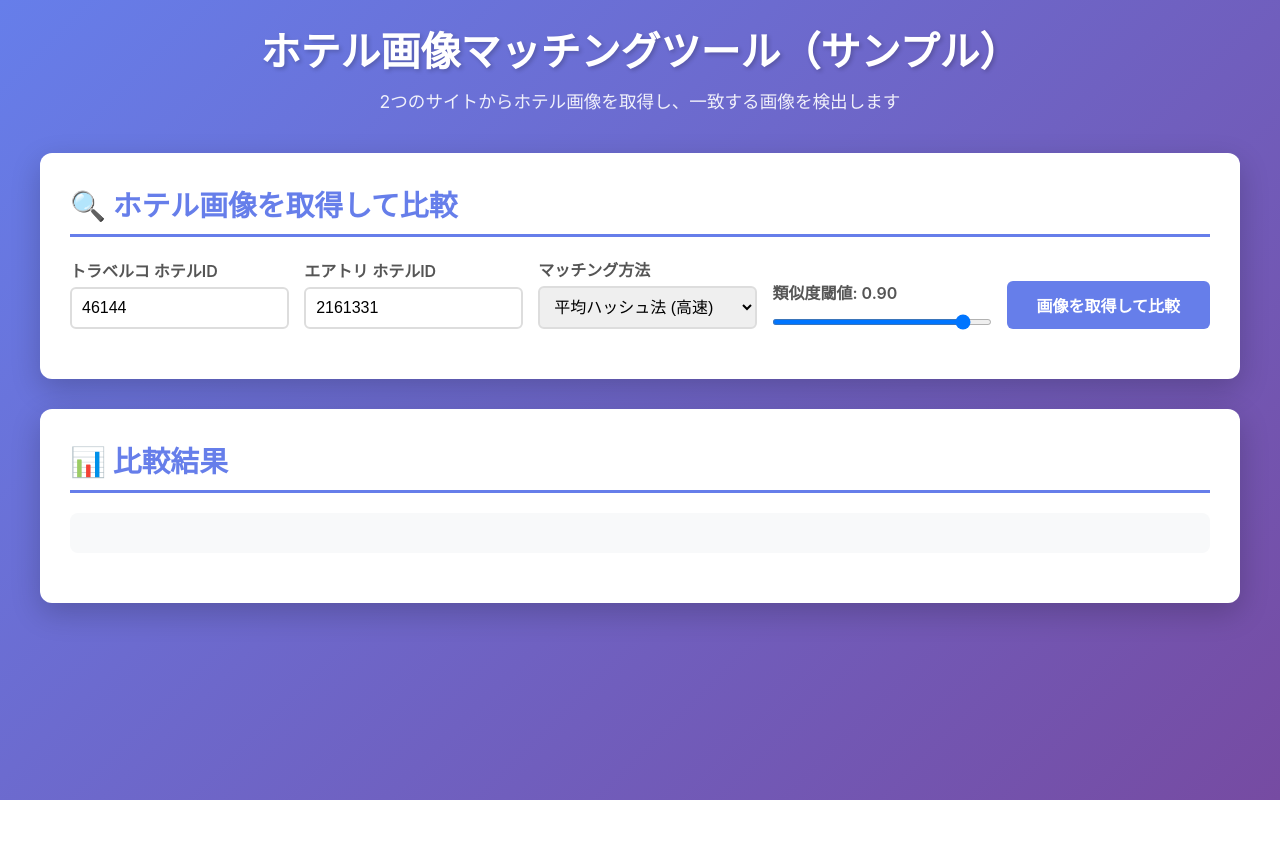
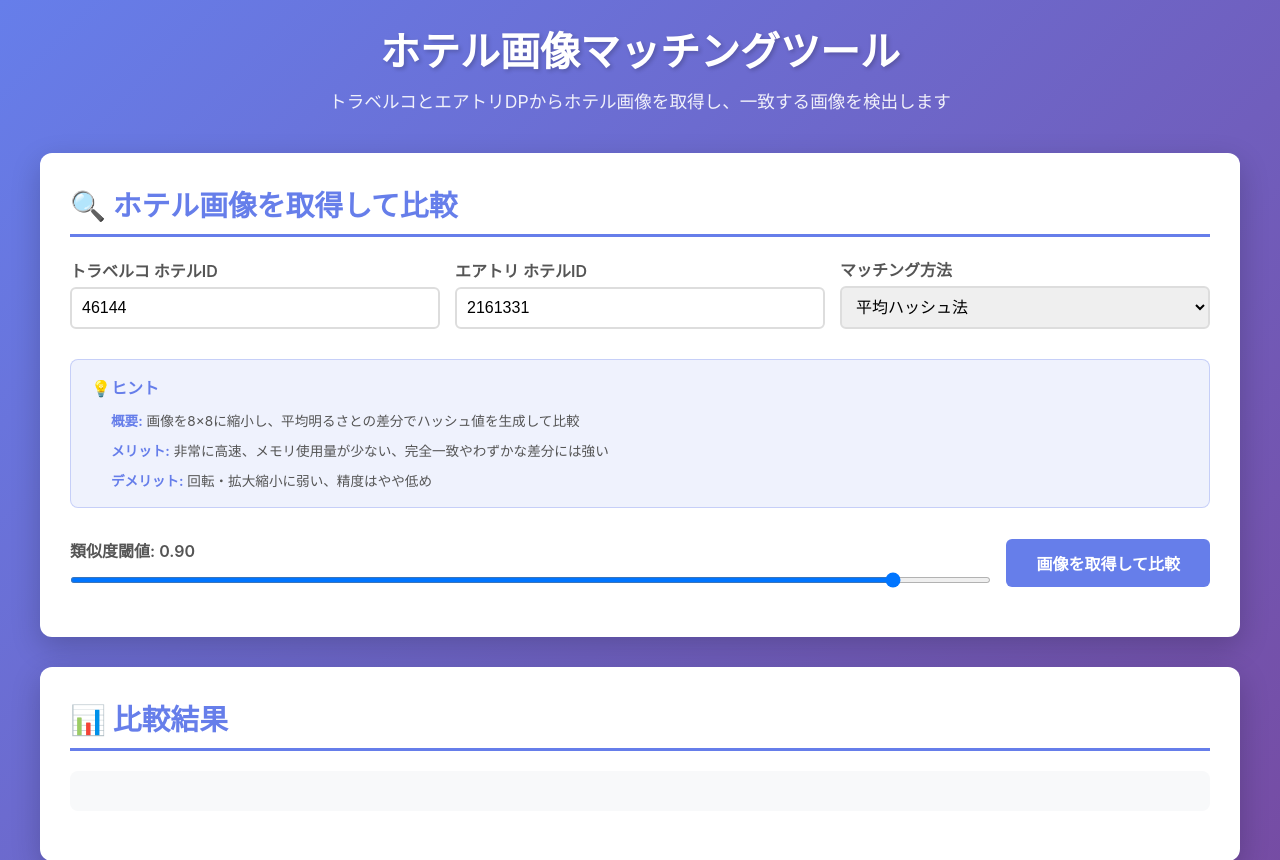
Before and after one commit to od-kfujiwara/hotel_matching, a Flask app: page / in a window 1280 px wide. Shown: the top 860 px of the page. Before the commit the page ends 800 px from the top, so only its background shows below. Run offline with Flask 3, Linux system fonts and the light colour scheme.

Commit message:
マッチング手法に関するヒントを追加

```diff
--- a/static/css/style.css
+++ b/static/css/style.css
@@ -114,6 +114,44 @@ header p {
     cursor: pointer;
     border-radius: 50%;
     border: none;
+}
+
+/* Method Hint */
+.method-hint {
+    display: none;
+    width: 100%;
+    background: rgba(102, 126, 234, 0.1);
+    backdrop-filter: blur(10px);
+    -webkit-backdrop-filter: blur(10px);
+    border: 1px solid rgba(102, 126, 234, 0.3);
+    border-radius: 8px;
+    padding: 15px 20px;
+    margin-top: 15px;
+    margin-bottom: 15px;
+}
+
+.hint-title {
+    font-size: 1rem;
+    font-weight: 700;
+    color: #667eea;
+    margin-bottom: 12px;
+}
+
+.hint-section {
+    margin-bottom: 8px;
+    margin-left: 20px;
+    font-size: 0.85rem;
+    color: #555;
+    line-height: 1.6;
+}
+
+.hint-section:last-child {
+    margin-bottom: 0;
+}
+
+.hint-section strong {
+    color: #667eea;
+    font-weight: 700;
 }
 
 /* Buttons */
--- a/static/js/main.js
+++ b/static/js/main.js
@@ -9,6 +9,7 @@ const processStatus = document.getElementById('process-status');
 
 const resultsSummary = document.getElementById('results-summary');
 const matchesContainer = document.getElementById('matches-container');
+const methodHintElement = document.getElementById('method-hint');
 
 const methodThresholds = {
     hash: 0.90,
@@ -26,6 +27,34 @@ const methodDisplayNames = {
     gemini: 'Gemini (AI判定)',
 };
 
+const methodHints = {
+    hash: {
+        summary: '画像を8×8に縮小し、平均明るさとの差分でハッシュ値を生成して比較',
+        pros: '非常に高速、メモリ使用量が少ない、完全一致やわずかな差分には強い',
+        cons: '回転・拡大縮小に弱い、精度はやや低め'
+    },
+    phash: {
+        summary: '離散コサイン変換によって画像の低周波成分（大まかな形や明暗）を抽出して、その特徴をハッシュにして比較',
+        pros: '平均ハッシュより精度が高い、画像の軽微な変更に強い',
+        cons: '回転・拡大縮小には依然として弱い、hashよりやや低速'
+    },
+    feature: {
+        summary: '画像の特徴点（エッジなど）を検出し、外れ値を除きながら位置関係を比較して一致判定',
+        pros: '回転・拡大縮小に強い、幾何学的変換に対応、高精度（今回は軽量モデルなのでそこまでではない）',
+        cons: '処理時間が長い、特徴点が少ない画像では精度低下'
+    },
+    clip: {
+        summary: '画像の意味的特徴を抽出して比較（もう少し精度の高いモデルもあり）',
+        pros: '意味的に類似した画像を検出可能、異なるアングルでも判定可能',
+        cons: '処理時間が長い、完全一致検出には不向き'
+    },
+    gemini: {
+        summary: 'Geminiが2つの画像が同じホテルかを判定し、一致・不一致を判断 ※閾値は未使用です',
+        pros: 'AIが文脈を理解して判定、かなり複雑なケースにも対応可能',
+        cons: 'API利用料金がかかるため全通り比較は非現実的、処理時間が長い'
+    }
+};
+
 const decisionLabels = {
     same: '一致',
     different: '不一致',
@@ -38,7 +67,7 @@ thresholdInput.addEventListener('input', (e) => {
     thresholdValue.textContent = parseFloat(e.target.value).toFixed(2);
 });
 
-// マッチング方法が変更されたときに閾値を自動調整
+// マッチング方法が変更されたときに閾値を自動調整し、ヒントを更新
 matchingMethodSelect.addEventListener('change', (e) => {
     const method = e.target.value;
     const defaultThreshold = methodThresholds[method];
@@ -46,6 +75,7 @@ matchingMethodSelect.addEventListener('change', (e) => {
         thresholdInput.value = defaultThreshold;
         thresholdValue.textContent = defaultThreshold.toFixed(2);
     }
+    updateMethodHint(method);
 });
 
 // Utility Functions
@@ -56,6 +86,22 @@ function showStatus(element, message, type) {
 
 function hideStatus(element) {
     element.className = 'status-message';
+}
+
+function updateMethodHint(method) {
+    const hint = methodHints[method];
+    if (!hint) {
+        methodHintElement.style.display = 'none';
+        return;
+    }
+
+    methodHintElement.innerHTML = `
+        <div class="hint-title">💡ヒント</div>
+        <div class="hint-section"><strong>概要:</strong> ${hint.summary}</div>
+        <div class="hint-section"><strong>メリット:</strong> ${hint.pros}</div>
+        <div class="hint-section"><strong>デメリット:</strong> ${hint.cons}</div>
+    `;
+    methodHintElement.style.display = 'block';
 }
 
 function setButtonLoading(button, loading) {
@@ -101,22 +147,7 @@ async function handleProcess() {
     matchesContainer.innerHTML = '';
 
     try {
-        // Step 1: Show progress - Fetching from tour.ne.jp
-        showStatus(processStatus, '📥 tour.ne.jpから画像を取得中...', 'loading');
-        await new Promise(resolve => setTimeout(resolve, 100)); // Allow UI update
-
-        // Step 2: Show progress - Fetching from airtrip.jp (will happen on server)
-        setTimeout(() => {
-            showStatus(processStatus, '📥 airtrip.jpから画像を取得中...', 'loading');
-        }, 1000);
-
-        // Step 3: Show progress - Comparing
-        setTimeout(() => {
-            showStatus(processStatus, '🔍 画像を比較中...', 'loading');
-        }, 2000);
-
-        // Make the API call
-        const response = await fetch('/api/scrape_and_compare', {
+        const apiPromise = fetch('/api/scrape_and_compare', {
             method: 'POST',
             headers: {
                 'Content-Type': 'application/json',
@@ -128,6 +159,18 @@ async function handleProcess() {
                 method
             }),
         });
+
+        // その間にステータス表示を順次更新
+        showStatus(processStatus, '📥 tour.ne.jpから画像を取得中...', 'loading');
+        await new Promise(resolve => setTimeout(resolve, 4000));
+
+        showStatus(processStatus, '📥 airtrip.jpから画像を取得中...', 'loading');
+        await new Promise(resolve => setTimeout(resolve, 4000));
+
+        showStatus(processStatus, '🔍 画像を比較中...', 'loading');
+
+        // API結果を待つ
+        const response = await apiPromise;
 
         const data = await response.json();
 
@@ -142,7 +185,7 @@ async function handleProcess() {
 
         // Display summary
         const summaryHtml = `
-            <h3>📈 サマリー</h3>
+            <h3>📈 概要</h3>
             <p><strong>マッチング方法:</strong> ${methodName}</p>
             <p><strong>tour.ne.jpの画像数:</strong> ${data.tour_count}枚</p>
             <p><strong>airtrip.jpの画像数:</strong> ${data.airtrip_count}枚</p>
@@ -231,4 +274,6 @@ async function handleProcess() {
 // Initialize
 document.addEventListener('DOMContentLoaded', () => {
     console.log('Hotel Image Matching Tool initialized');
+    // 初期表示時のヒントを表示
+    updateMethodHint(matchingMethodSelect.value);
 });
--- a/templates/index.html
+++ b/templates/index.html
@@ -9,8 +9,8 @@
 <body>
     <div class="container">
         <header>
-            <h1>ホテル画像マッチングツール（サンプル）</h1>
-            <p>2つのサイトからホテル画像を取得し、一致する画像を検出します</p>
+            <h1>ホテル画像マッチングツール</h1>
+            <p>トラベルコとエアトリDPからホテル画像を取得し、一致する画像を検出します</p>
         </header>
 
         <!-- Main Section: Input and Compare -->
@@ -31,13 +31,15 @@
                 <div class="form-group">
                     <label for="matching-method">マッチング方法</label>
                     <select id="matching-method" class="method-select">
-                        <option value="hash">平均ハッシュ法 (高速)</option>
+                        <option value="hash">平均ハッシュ法</option>
                         <option value="phash">pHash (離散コサイン変換)</option>
                         <option value="feature">特徴点マッチング (ORB+RANSAC)</option>
                         <option value="clip">CLIP (ViT-B/32)</option>
-                        <option value="gemini">Gemini (AI判定)</option>
+                        <option value="gemini">Gemini判定（1~3枚目の画像のみ比較）</option>
                     </select>
                 </div>
+
+                <div id="method-hint" class="method-hint"></div>
 
                 <div class="form-group">
                     <label for="threshold">類似度閾値: <span id="threshold-value">0.90</span></label>
```
